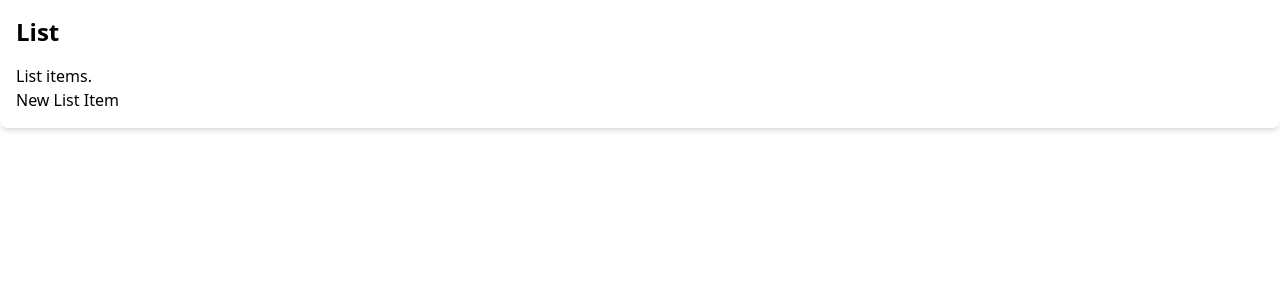
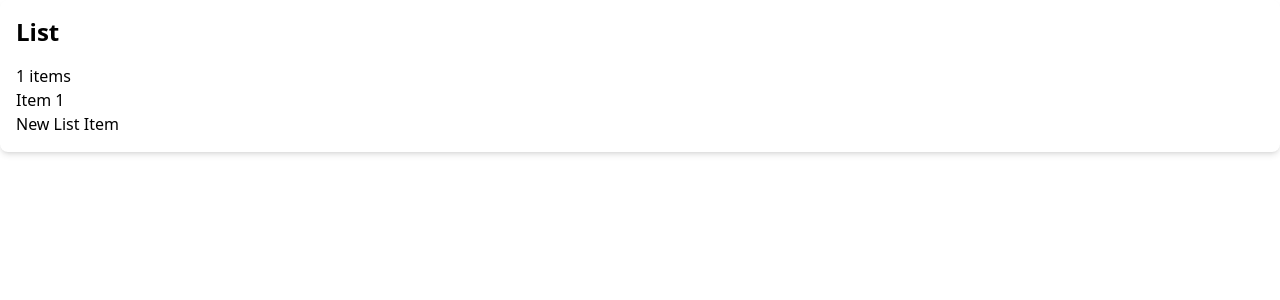
Before and after one commit to cbuchert/rajant-technical, a React (Create React App) app: page / in a window 1280 px wide. Shown: the top 300 px of the page. Built offline with nearby package versions, Linux system fonts and the light colour scheme.

Commit message:
List items are rendered.

```diff
--- a/src/components/List.tsx
+++ b/src/components/List.tsx
@@ -1,10 +1,24 @@
 import { FC } from "react"
+import { connect } from "react-redux"
+import { ListState } from "../features/list/list-slice"
+import { ListItemType } from "../types/ListItemType"
+import ListItem from "./ListItem"
 
-const List: FC = () => (
+type Props = {
+  items: ListItemType[]
+}
 
-  <div>
-    List items.
-  </div>
-)
+const List: FC<Props> = ({ items }) => {
+  return <ol>
+    {items.length} items
+    {items.map((item) => <ListItem item={item} key={item.id}/>)}
+  </ol>
+}
 
-export default List
+function mapStateToProps(state: { list: ListState }) {
+  return {
+    items: state.list.items,
+  }
+}
+
+export default connect(mapStateToProps)(List)
--- /dev/null
+++ b/src/components/ListItem.tsx
@@ -0,0 +1,11 @@
+import { FC } from "react"
+import { ListItemType } from "../types/ListItemType"
+
+type Props = {
+  item: ListItemType
+}
+const ListItem: FC<Props> = ({item}) => {
+  return <li>{item.text}</li>
+}
+
+export default ListItem
--- a/src/features/list/list-slice.ts
+++ b/src/features/list/list-slice.ts
@@ -1,12 +1,17 @@
 import { createSlice, PayloadAction } from "@reduxjs/toolkit"
 import { ListItemType } from "../../types/ListItemType"
 
-interface ListState {
+export interface ListState {
   items: ListItemType[];
 }
 
 const initialState: ListState = {
-  items: [],
+  items: [
+    {
+      id: new Date().toISOString(),
+      text: "Item 1",
+    }
+  ],
 }
 
 const listSlice = createSlice({
@@ -14,9 +19,9 @@ const listSlice = createSlice({
   initialState,
   reducers: {
     addItem(state, action: PayloadAction<ListItemType>) {
-      state.items.push(action.payload)
+      state.items = [...state.items, action.payload]
     },
-    removeItem(state, action: PayloadAction<number>) {
+    removeItem(state, action: PayloadAction<string>) {
       state.items = state.items.filter(item => item.id !== action.payload)
     },
   },
--- a/src/types/ListItemType.ts
+++ b/src/types/ListItemType.ts
@@ -1,4 +1,4 @@
 export type ListItemType = {
-  id: number;
-  name: string;
+  id: string;
+  text: string;
 }
```
